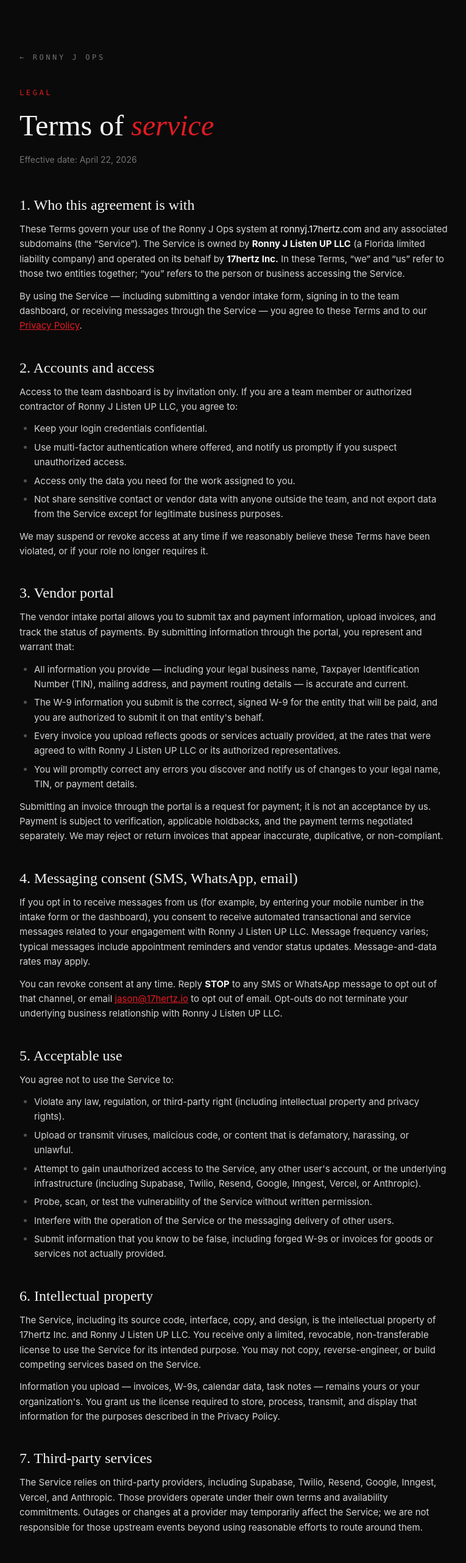
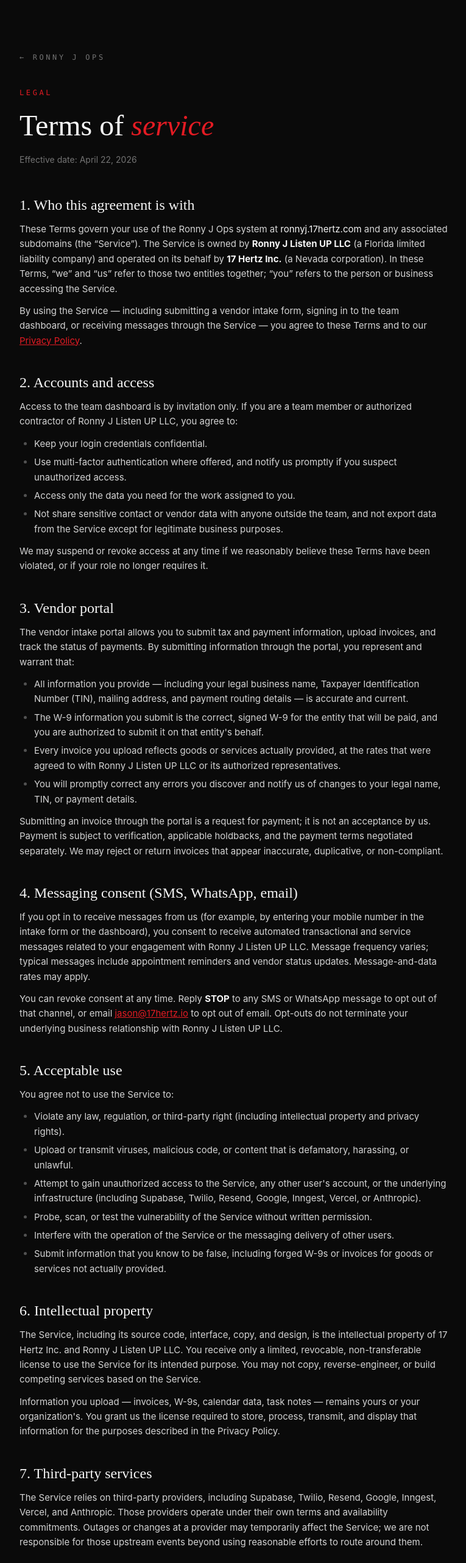
Before and after one commit to 17hertz/ronny-j-ops, a Next.js app: page /terms in a window 1280 px wide. Shown: the top 2563 px of the page at 61% size, without its empty margins (256-1021 px from the left). Built offline with nearby package versions, Linux system fonts and the light colour scheme.

Commit message:
Name 17 Hertz Inc. (Nevada corp) explicitly in legal pages

```diff
--- a/app/privacy/page.tsx
+++ b/app/privacy/page.tsx
@@ -37,8 +37,9 @@
             communications sent through the Service.
           </p>
           <p>
-            <strong>17hertz Inc.</strong> is the operator and acts as a service
-            provider / data processor on behalf of Ronny J Listen UP LLC. Where
+            <strong>17 Hertz Inc.</strong> (a Nevada corporation) is the
+            operator and acts as a service provider / data processor on behalf
+            of Ronny J Listen UP LLC. Where
             this policy says &ldquo;we&rdquo; or &ldquo;us,&rdquo; it refers to
             both entities in their respective roles.
           </p>
@@ -313,7 +314,7 @@
           <p>
             Ronny J Listen UP LLC
             <br />
-            c/o 17hertz Inc.
+            c/o 17 Hertz Inc.
             <br />
             Email:{" "}
             <a href="mailto:jason@17hertz.io">jason@17hertz.io</a>
--- a/app/terms/page.tsx
+++ b/app/terms/page.tsx
@@ -34,7 +34,8 @@
             any associated subdomains (the &ldquo;Service&rdquo;). The Service
             is owned by <strong>Ronny J Listen UP LLC</strong> (a Florida
             limited liability company) and operated on its behalf by{" "}
-            <strong>17hertz Inc.</strong> In these Terms, &ldquo;we&rdquo; and
+            <strong>17 Hertz Inc.</strong> (a Nevada corporation). In these
+            Terms, &ldquo;we&rdquo; and
             &ldquo;us&rdquo; refer to those two entities together;
             &ldquo;you&rdquo; refers to the person or business accessing the
             Service.
@@ -169,7 +170,7 @@
         <Section title="6. Intellectual property">
           <p>
             The Service, including its source code, interface, copy, and
-            design, is the intellectual property of 17hertz Inc. and Ronny J
+            design, is the intellectual property of 17 Hertz Inc. and Ronny J
             Listen UP LLC. You receive only a limited, revocable,
             non-transferable license to use the Service for its intended
             purpose. You may not copy, reverse-engineer, or build competing
@@ -225,7 +226,7 @@
         <Section title="10. Indemnification">
           <p>
             You agree to defend, indemnify, and hold harmless Ronny J Listen
-            UP LLC, 17hertz Inc., and their officers, employees, and agents
+            UP LLC, 17 Hertz Inc., and their officers, employees, and agents
             from any claim, loss, or expense (including reasonable
             attorneys&apos; fees) arising from: (a) your breach of these
             Terms, (b) your submission of inaccurate W-9 or invoice data, or
@@ -275,7 +276,7 @@
           <p>
             Ronny J Listen UP LLC
             <br />
-            c/o 17hertz Inc.
+            c/o 17 Hertz Inc.
             <br />
             Email:{" "}
             <a href="mailto:jason@17hertz.io">jason@17hertz.io</a>
```
